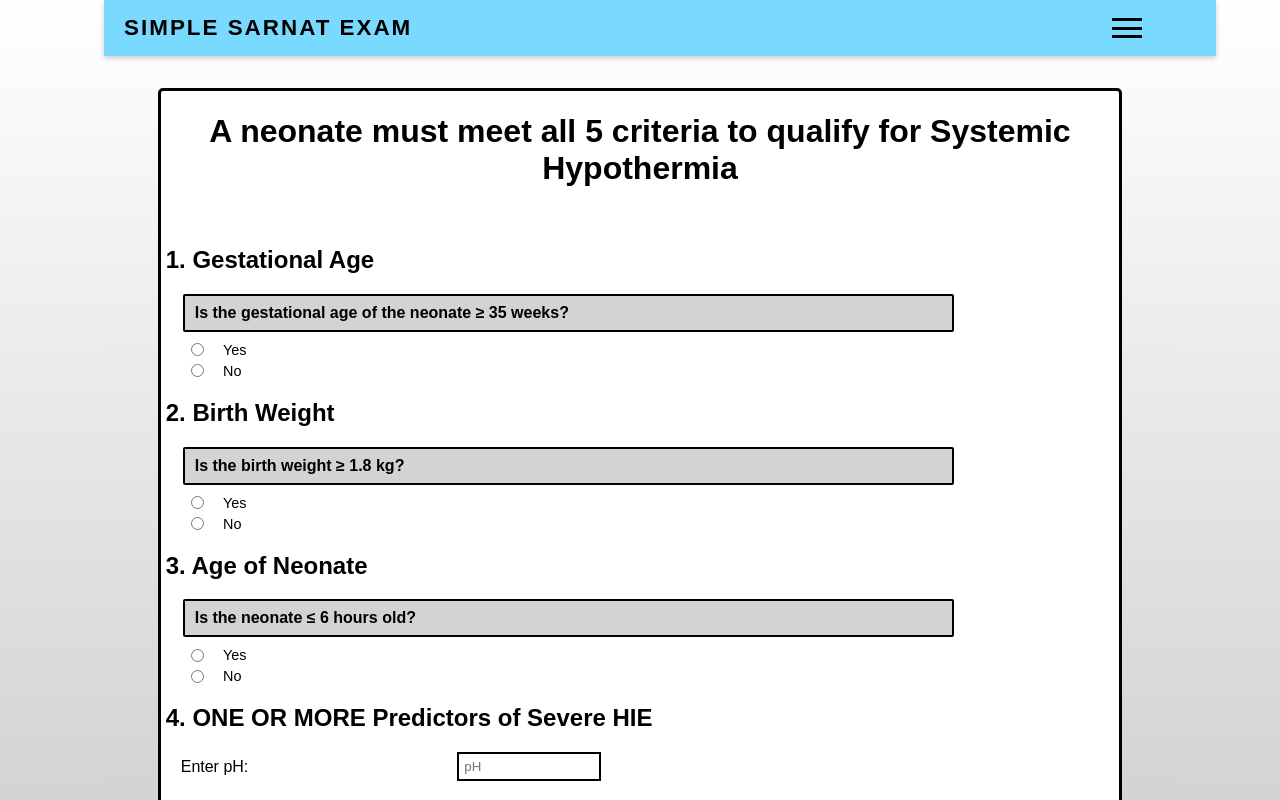
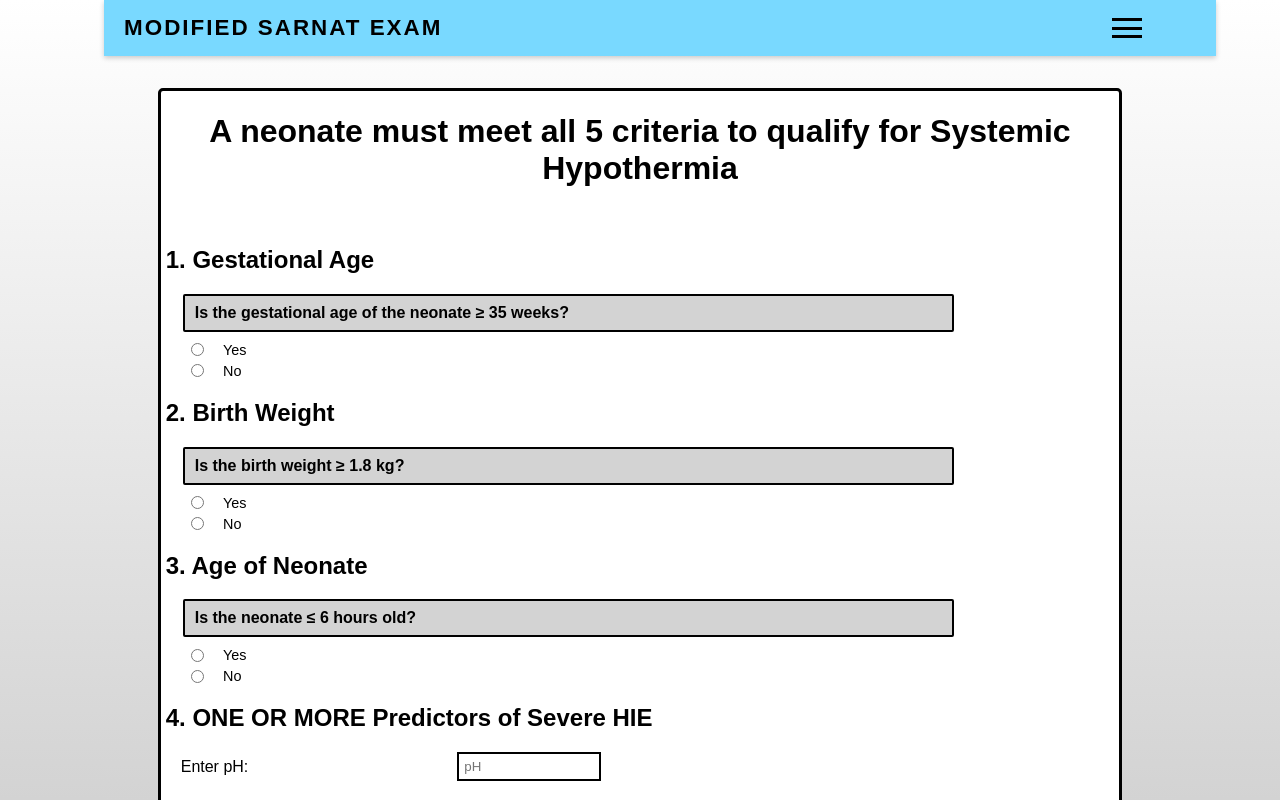
Before and after one commit to alexmerlo23/NeoCare, a React (Vite) app in the folder frontend/: page / in a window 1280 px wide. Shown: the top 800 px of the page. Built offline with nearby package versions, Linux system fonts and the light colour scheme; a web font is replaced by a local one.

Commit message:
Fixed Typo

```diff
--- a/frontend/src/assets/Header.jsx
+++ b/frontend/src/assets/Header.jsx
@@ -12,7 +12,7 @@ export default function Header() {
     return (
         <header className="neocare-header">
             <div className="header-content">
-                <div className="neocare-title">Simple Sarnat Exam</div>
+                <div className="neocare-title">Modified Sarnat Exam</div>
                 <div className={`hamburger-menu ${isMenuOpen ? 'open' : ''}`} onClick={toggleMenu}>
                     <div className="hamburger-line"></div>
                     <div className="hamburger-line"></div>
```
